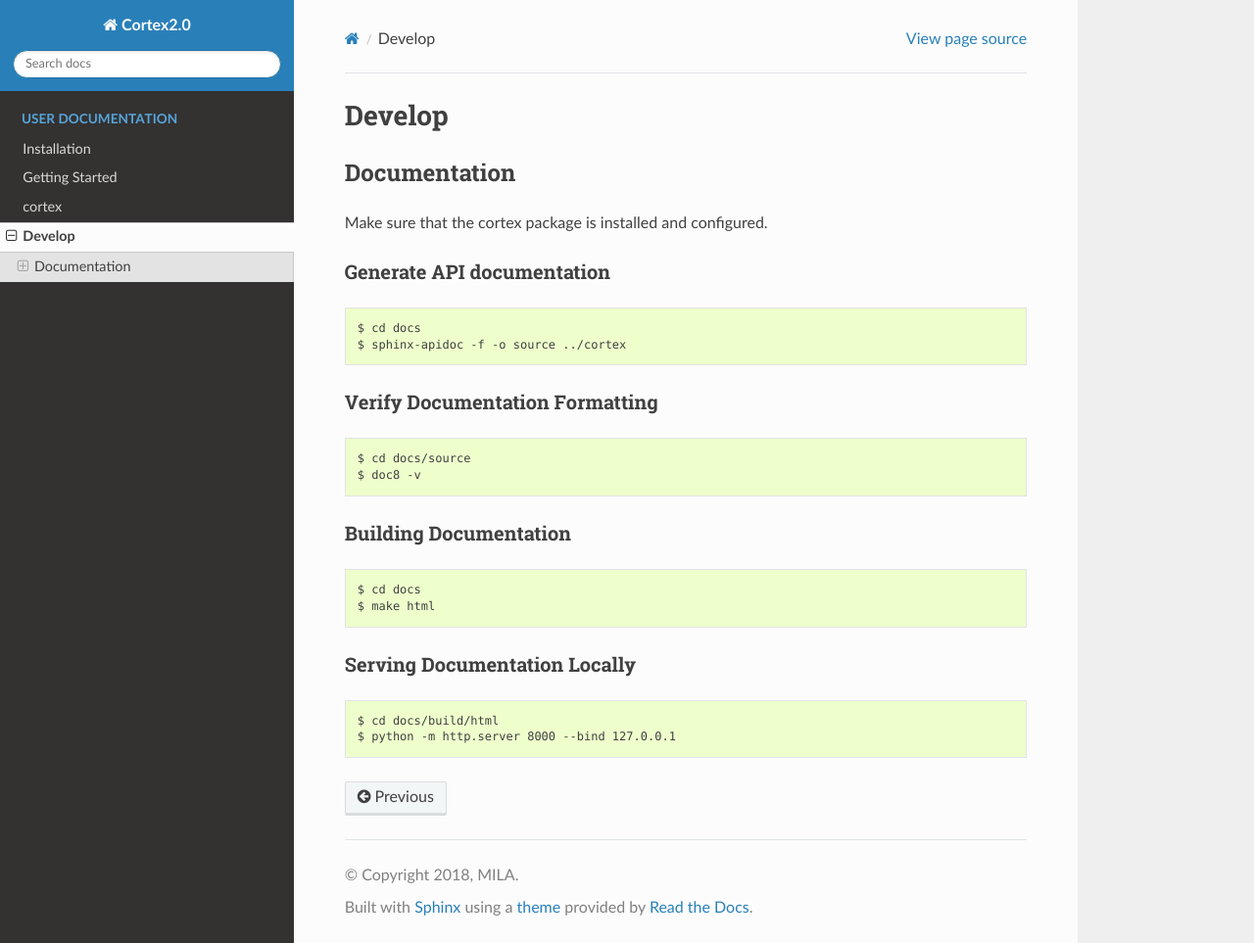
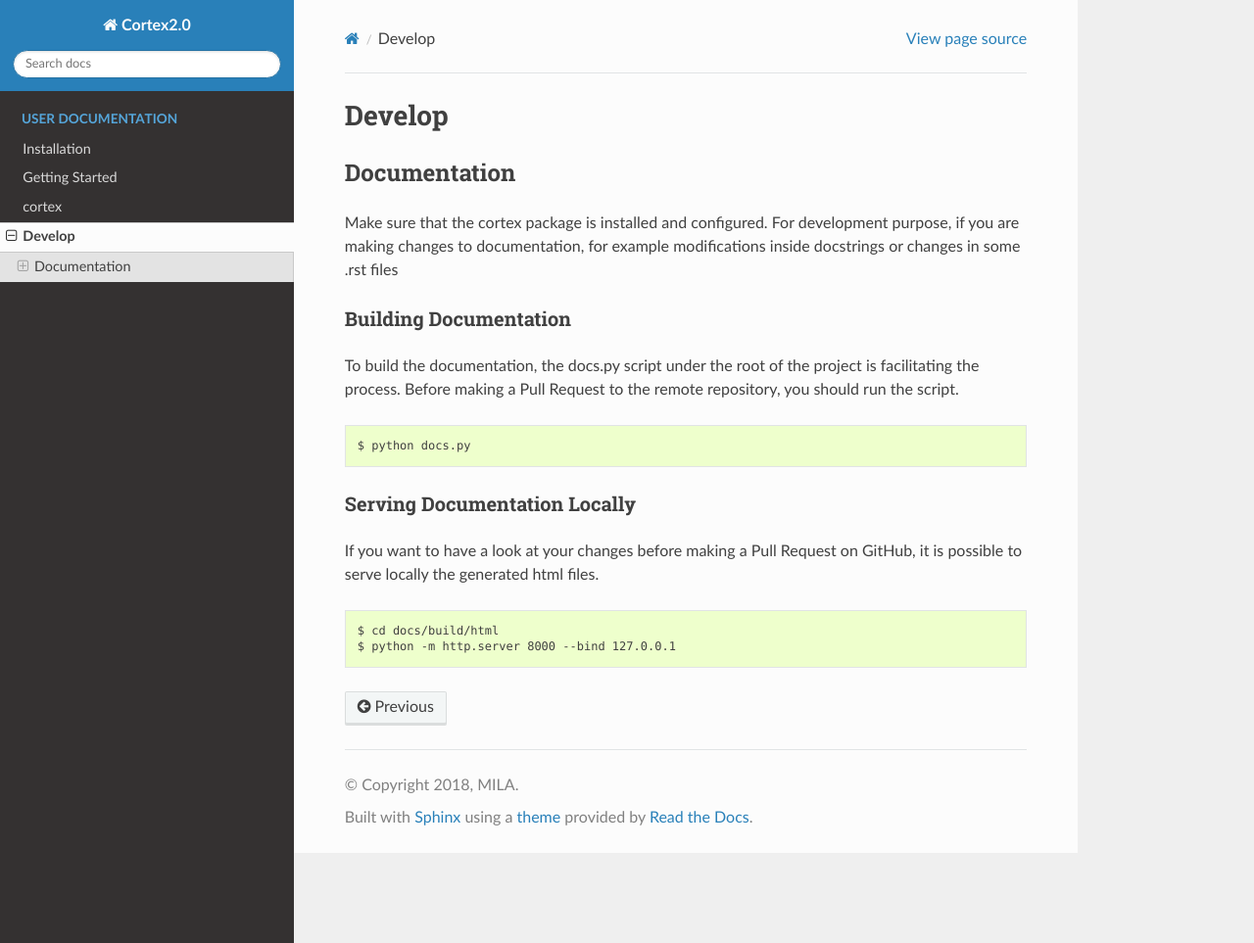
Before and after one commit to rdevon/cortex, a Sphinx documentation site: the page built from docs/source/develop.rst, in a window 1280 px wide and 963 px high. Shown: the whole window at 98% size. Built offline with Sphinx 7.4.7 and the Read the Docs theme 2.0.0, drawn with Linux system fonts in a browser that asks for light colours; pages that are not in the unit, such as notebooks, are missing from menus.

Commit message:
Updates development documentation.

```diff
--- a/docs/source/develop.rst
+++ b/docs/source/develop.rst
@@ -3,33 +3,22 @@ Develop
 
 Documentation
 ~~~~~~~~~~~~~
-Make sure that the cortex package is installed and configured.
-
-Generate API documentation
-^^^^^^^^^^^^^^^^^^^^^^^^^^
-::
-
-    $ cd docs
-    $ sphinx-apidoc -f -o source ../cortex
-
-Verify Documentation Formatting
-^^^^^^^^^^^^^^^^^^^^^^^^^^^^^^^
-::
-
-    $ cd docs/source
-    $ doc8 -v
+Make sure that the cortex package is installed and configured. For development purpose, if you are
+making changes to documentation, for example modifications inside docstrings or changes in some .rst
+files
 
 Building Documentation
 ^^^^^^^^^^^^^^^^^^^^^^
-
+To build the documentation, the docs.py script under the root of the project is facilitating the process.
+Before making a Pull Request to the remote repository, you should run the script.
 ::
 
-    $ cd docs
-    $ make html
+    $ python docs.py
 
 Serving Documentation Locally
 ^^^^^^^^^^^^^^^^^^^^^^^^^^^^^
-
+If you want to have a look at your changes before making a Pull Request on GitHub, it is possible to
+serve locally the generated html files.
 ::
 
     $ cd docs/build/html
```
